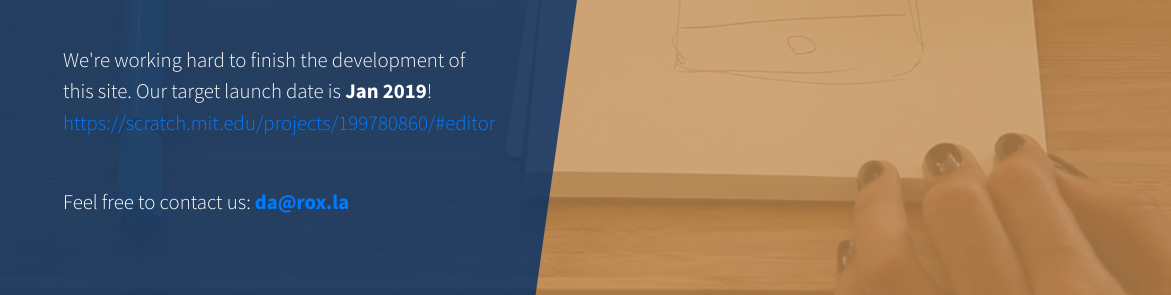
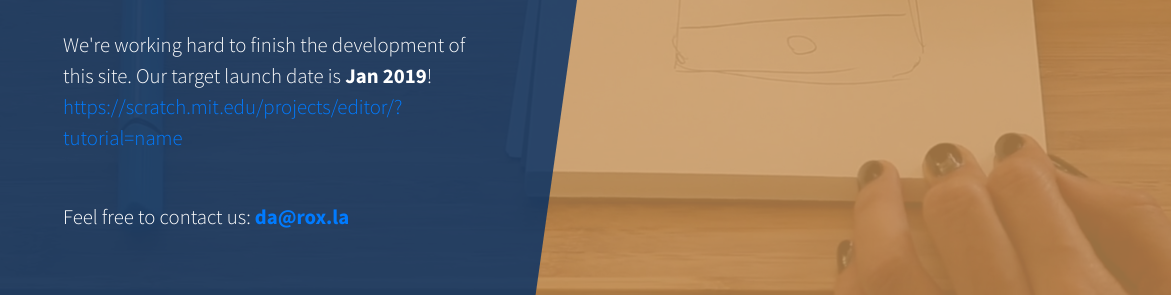
Before and after one commit to mecmaster/roxla, a plain HTML site: page index.html in a window 1280 px wide. Shown: the part 505-800 px from the top of the page, 0-1171 px from the left. Drawn offline with Linux system fonts and the light colour scheme.

Commit message:
Update index.html

```diff
--- a/index.html
+++ b/index.html
@@ -46,7 +46,7 @@
 <p class="mb-5">We work with such printed products as brochures, leaflets, posters, postcards, packaging, advertising, etc., as well as some projects on HTML, CSS, JS, Bootstrap and Wordpress. </p>
              <p class="mb-5">New Web-site coming soon! </p>
               <p class="mb-5">We're working hard to finish the development of this site. Our target launch date is
-                <strong>Jan 2019</strong>! <a href="https://scratch.mit.edu/projects/199780860/#editor">		    https://scratch.mit.edu/projects/199780860/#editor </a>
+                <strong>Jan 2019</strong>! <a href="https://scratch.mit.edu/projects/editor/?tutorial=name">		    https://scratch.mit.edu/projects/editor/?tutorial=name </a>
 </p>
                 <p class="mb-5">Feel free to contact us: <strong><a href="mailto:da+design@rox.la">da@rox.la</a></strong></p>
             </div>
```
